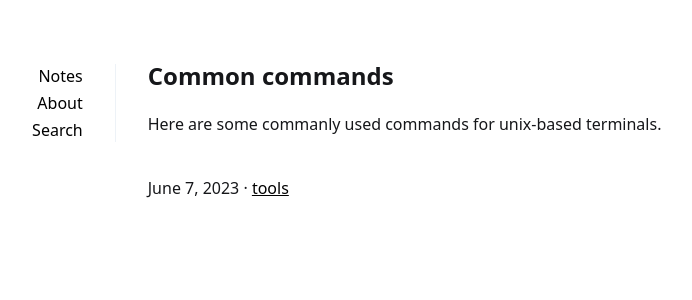
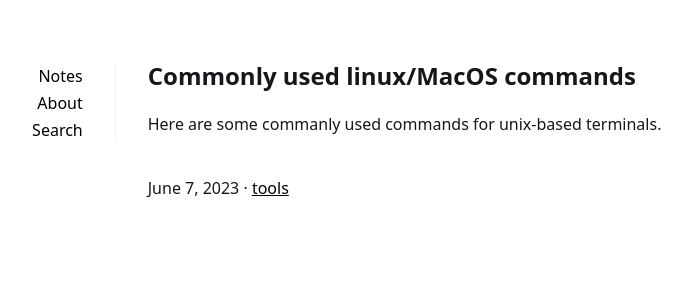
Before and after one commit to acneyouth1996/notes, a Jekyll site: the page built from _posts/2023-06-07-common-commands.md, in a window 1280 px wide. Shown: the top 300 px of the page, without its empty margins (205-897 px from the left). Built offline with Jekyll 4.4.1, drawn with Linux system fonts in a browser that asks for light colours.

Commit message:
delete other stuff

```diff
--- a/_posts/2023-06-07-common-commands.md
+++ b/_posts/2023-06-07-common-commands.md
@@ -1,6 +1,6 @@
 ---
 layout: post
-title: Common commands
+title: Commonly used linux/MacOS commands
 date: 07-06-2023 14:35:26 :z
 tags: [tools]
 description:
```
